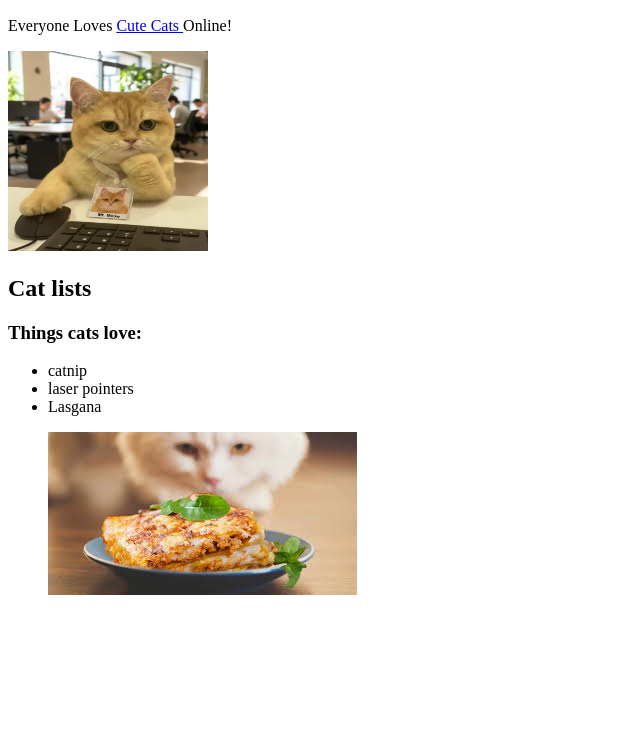
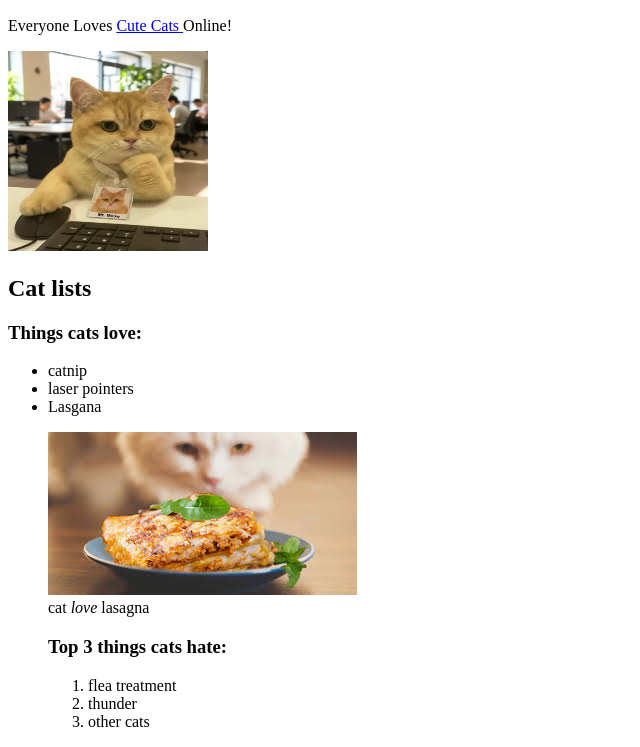
Before and after one commit to codemuhammadnouman/Cat-Photo-App, a plain HTML site: page index.html in a window 1280 px wide. Shown: the part 110-857 px from the top of the page, without its empty margins (0-640 px from the left). Before the commit the page ends 800 px from the top, so only its background shows below. Drawn offline with Linux system fonts and the light colour scheme.

Commit message:
Update html & add order list & h3

```diff
--- a/index.html
+++ b/index.html
@@ -23,6 +23,13 @@
         </ul>
         <figure>
             <img src="src/lasagna.jfif" alt="A Cat is Looking at lasagna Plate">
+            <figcaption>cat <em>love</em> lasagna</figcaption>
+            <h3>Top 3 things cats hate:</h3>
+            <ol>
+                <li>flea treatment</li>
+                <li>thunder</li>
+                <li>other cats</li>
+            </ol>
         </figure>
     </section>
    </main>
```
